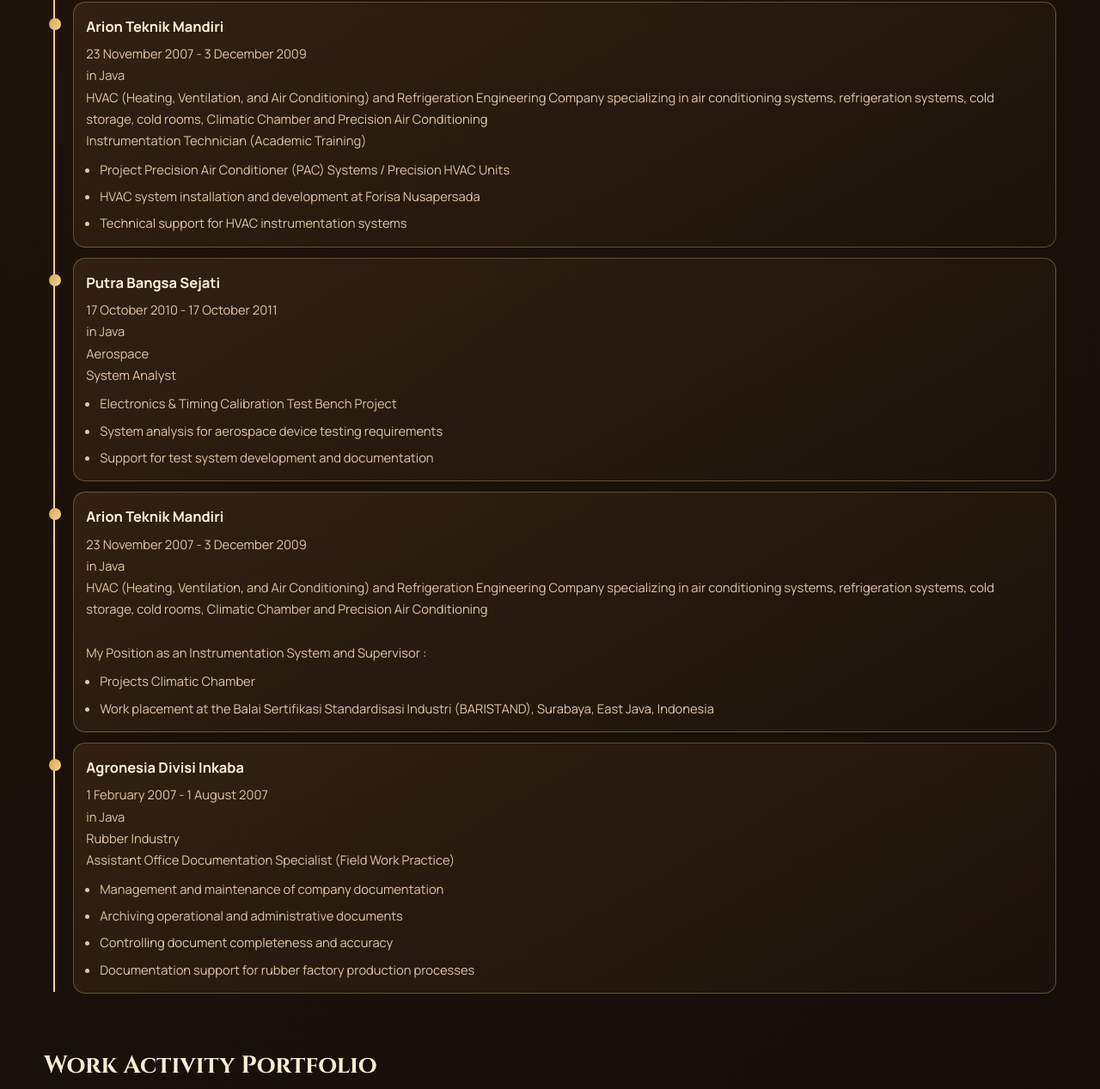
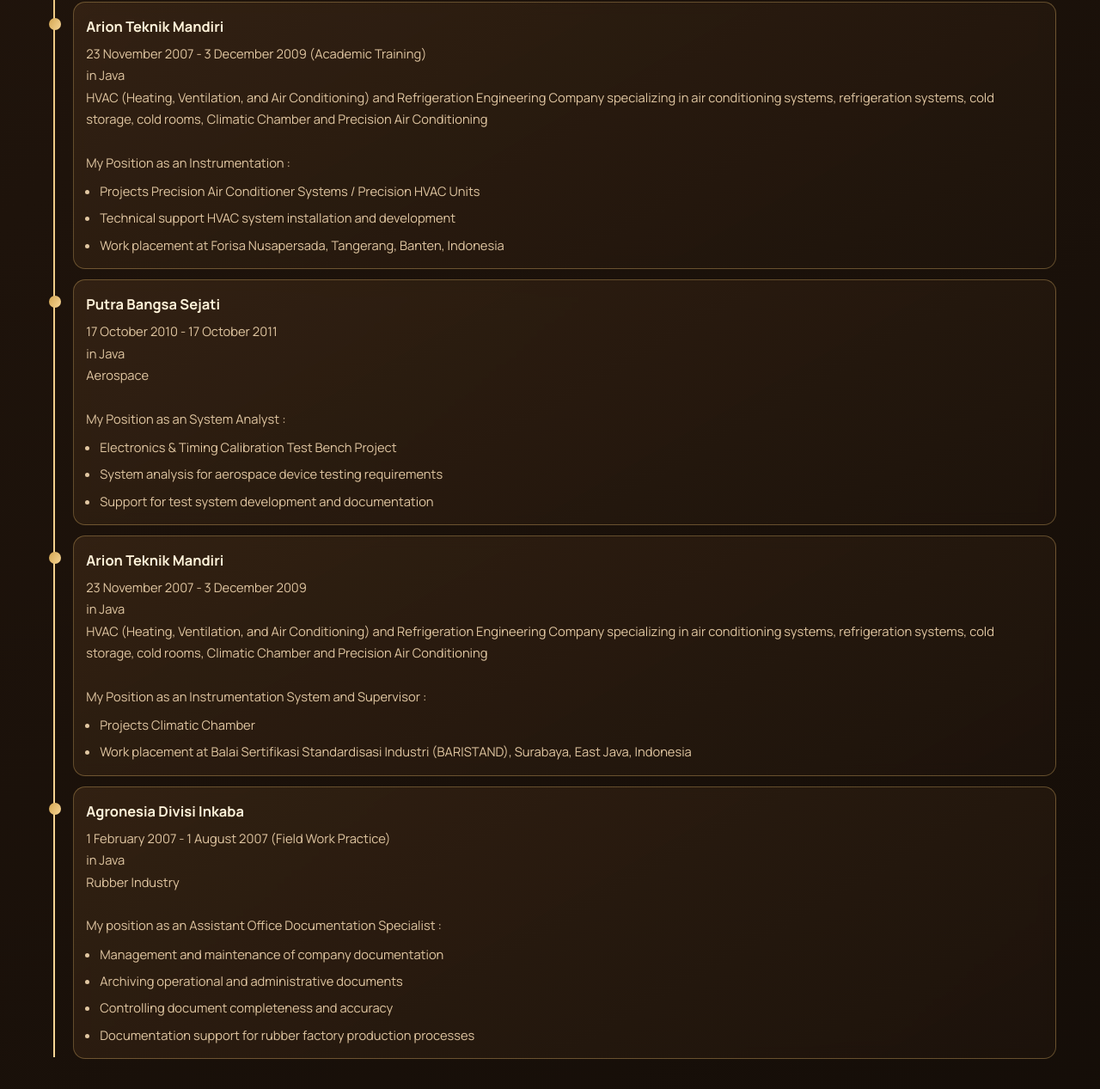
Before and after one commit to miftahsaifulloh/miftahsaifulloh.github.io, a plain HTML site: page index.html in a window 1280 px wide. Shown: the part 8836-10103 px from the top of the page at 86% size. Drawn offline with Linux system fonts and the light colour scheme.

Commit message:
Update index.html

```diff
--- a/index.html
+++ b/index.html
@@ -1143,14 +1143,14 @@
 					</article>
 					<article class="timeline-item">
 						<h4>Arion Teknik Mandiri</h4>
-						<p class="small">23 November 2007 - 3 December 2009</p>
+						<p class="small">23 November 2007 - 3 December 2009 (Academic Training)</p>
 						<p class="small">in Java</p>
 						<p class="small">HVAC (Heating, Ventilation, and Air Conditioning) and Refrigeration Engineering Company specializing in air conditioning systems, refrigeration systems, cold storage, cold rooms, Climatic Chamber and Precision Air Conditioning</p>
-						<p class="small">Instrumentation Technician (Academic Training)</p>
+						<p class="small"><br>My Position as an Instrumentation :</p>
 						<ul>
-							<li>Project Precision Air Conditioner (PAC) Systems / Precision HVAC Units</li>
-							<li>HVAC system installation and development at Forisa Nusapersada</li>
-							<li>Technical support for HVAC instrumentation systems</li>
+							<li>Projects Precision Air Conditioner Systems / Precision HVAC Units</li>
+							<li>Technical support HVAC system installation and development</li>
+							<li>Work placement at Forisa Nusapersada, Tangerang, Banten, Indonesia</li>
 						</ul>
 					</article>
 					<article class="timeline-item">
@@ -1158,7 +1158,7 @@
 						<p class="small">17 October 2010 - 17 October 2011</p>
 						<p class="small">in Java</p>
 						<p class="small">Aerospace</p>
-						<p class="small">System Analyst</p>
+						<p class="small"><br>My Position as an System Analyst :</p>
 						<ul>
 							<li>Electronics & Timing Calibration Test Bench Project</li>
 							<li>System analysis for aerospace device testing requirements</li>
@@ -1173,15 +1173,15 @@
 						<p class="small"><br>My Position as an Instrumentation System and Supervisor :</p>
 						<ul>
 							<li>Projects Climatic Chamber</li>
-							<li>Work placement at the Balai Sertifikasi Standardisasi Industri (BARISTAND), Surabaya, East Java, Indonesia</li>
+							<li>Work placement at Balai Sertifikasi Standardisasi Industri (BARISTAND), Surabaya, East Java, Indonesia</li>
 						</ul>
 					</article>
 					<article class="timeline-item">
 						<h4>Agronesia Divisi Inkaba</h4>
-						<p class="small">1 February 2007 - 1 August 2007</p>
+						<p class="small">1 February 2007 - 1 August 2007 (Field Work Practice)</p>
 						<p class="small">in Java</p>
 						<p class="small">Rubber Industry</p>
-						<p class="small">Assistant Office Documentation Specialist (Field Work Practice)</p>
+						<p class="small"><br>My position as an Assistant Office Documentation Specialist :</p>
 						<ul>
 							<li>Management and maintenance of company documentation</li>
 							<li>Archiving operational and administrative documents</li>
```
